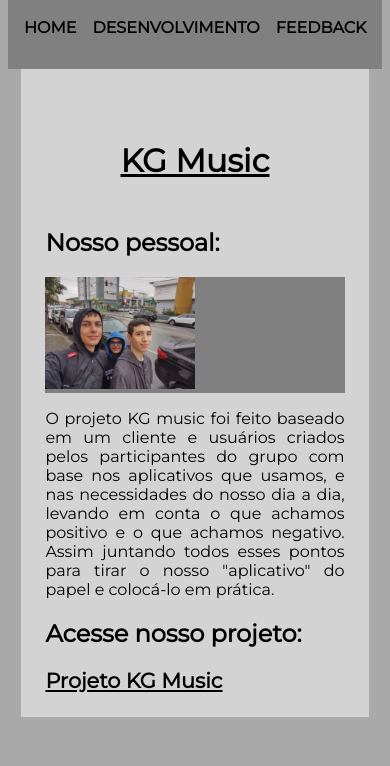
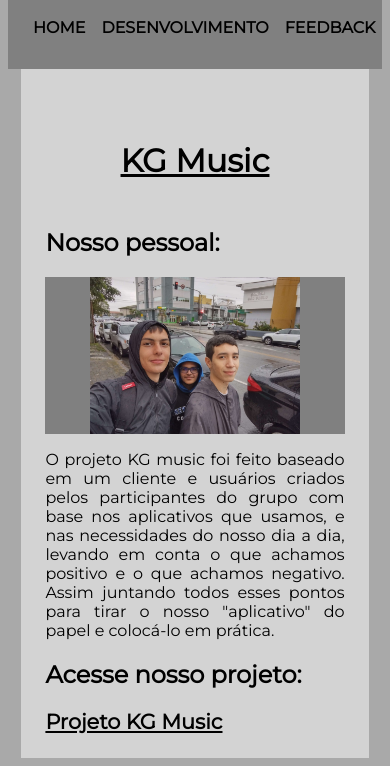
Before and after one commit to Keween-alonso/KG-Music, a plain HTML site: page index.html in a window 390 px wide. Shown: the part 79-845 px from the top of the page. Drawn offline with Linux system fonts and the light colour scheme.

Commit message:
Update style.css

```diff
--- a/style.css
+++ b/style.css
@@ -122,6 +122,8 @@ input[type='submit']:hover{
     color: black;
     font-weight: bold;
 }
+/*adaptação mobile*/
+
 @media screen and (max-width:500px) {
 
     header{
@@ -149,14 +151,20 @@ input[type='submit']:hover{
 
     .cabecalho ul{
         padding: 0;
+        margin-left: 9px;
     }
 
     .cabecalho li a{
         font-size: 1em;
     }
 
+    .grupo{
+        display: flex;
+        justify-content: center;
+    }
+
     .grupo img{
-        margin: 0 auto;
+        width: 70%;
     }
 
     label{
@@ -165,4 +173,8 @@ input[type='submit']:hover{
     input, textarea, input[type='submit']{
         width: 90%;
     }
+
+    .desenvolvimento ul li img{
+        width: 70%;
+    }
 }
```
